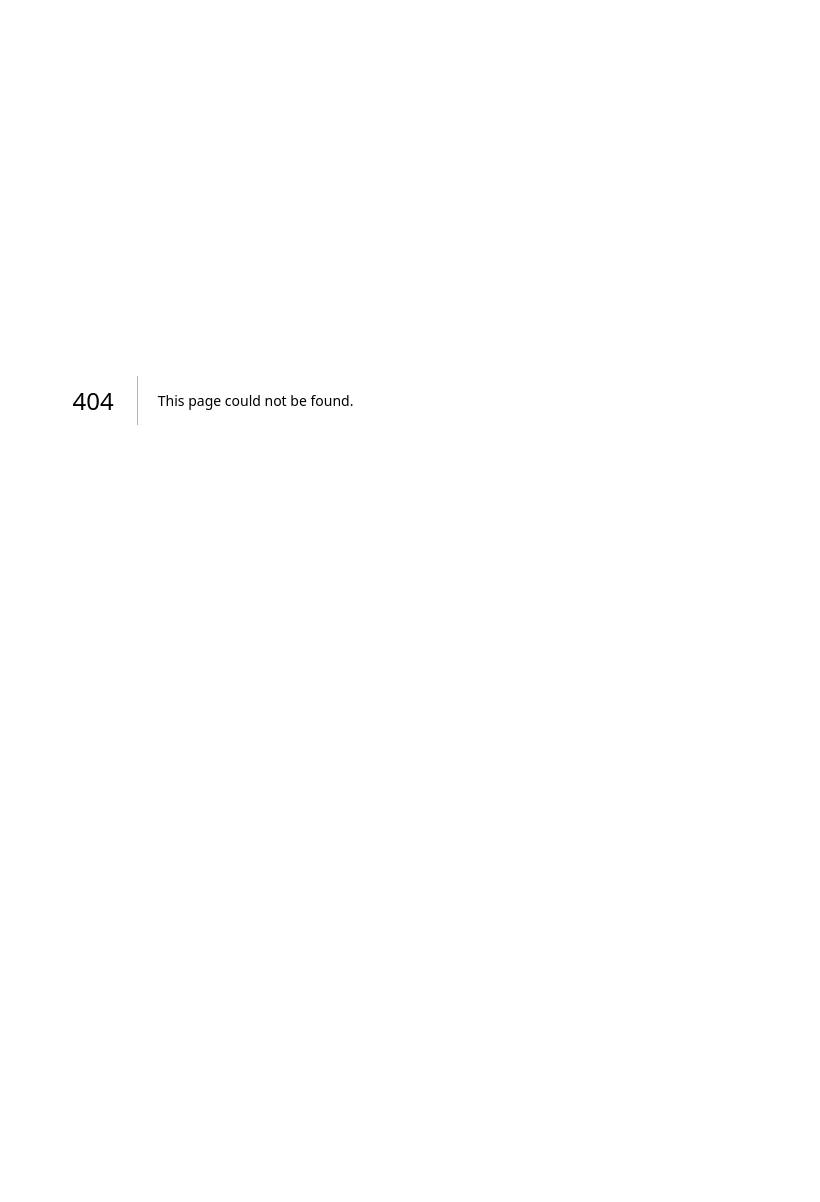
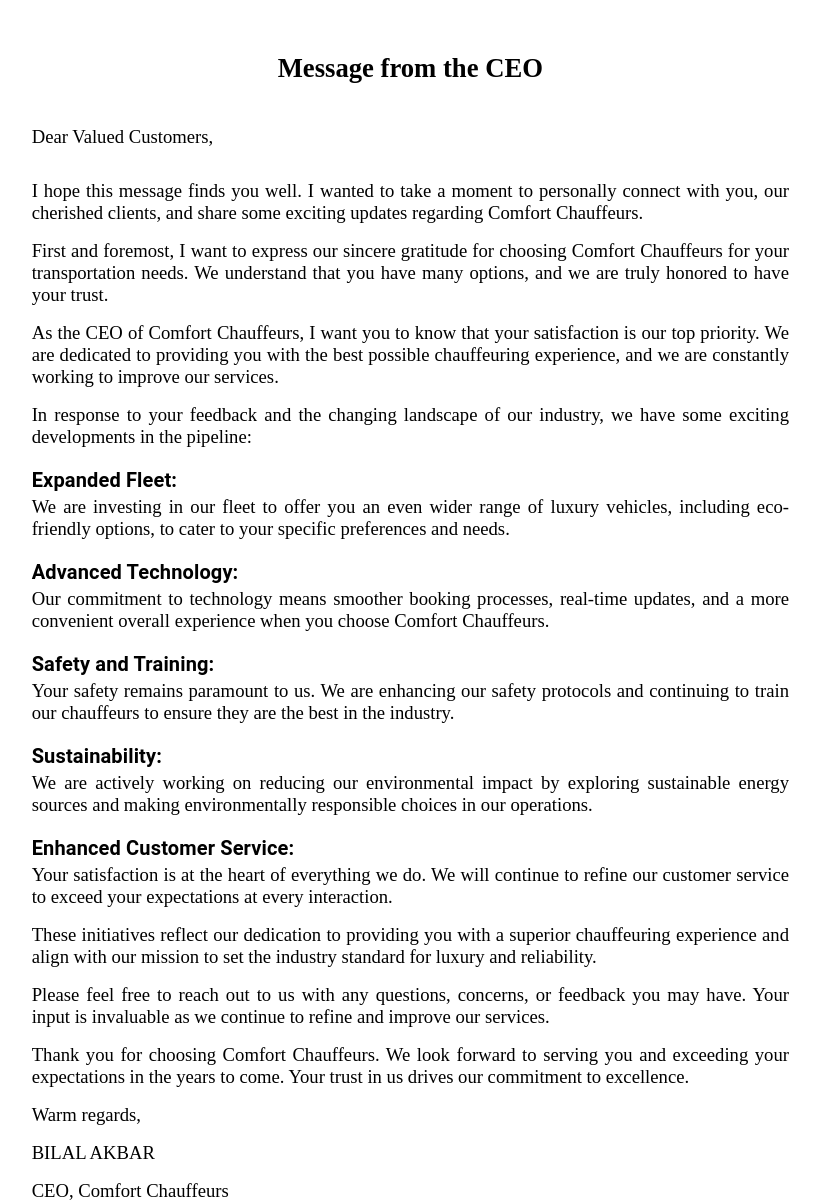
Before and after one commit to tatral77/ComfChauf, a Next.js app: page /ceomessage in a window 1280 px wide. Before the commit this address had no page. Shown: the whole page, without its empty margins (427-1247 px from the left). Before the commit the page ends 800 px from the top, so only its background shows below. Built offline with nearby package versions, Linux system fonts and the light colour scheme.

Commit message:
29092023

```diff
--- a/components/AboutUsCardCmp.js
+++ b/components/AboutUsCardCmp.js
@@ -5,15 +5,16 @@
 import Typography from "@mui/material/Typography";
 import { CardActionArea } from "@mui/material";
 import professional from "../public/gallery/professional.jpg";
+import Image from "next/Image";
 
-export default function ActionAreaCard() {
+export default function AboutUsCardCmp() {
   return (
     <Card sx={{ maxWidth: 400 }}>
       <CardActionArea>
-        <CardMedia
+        <Image
           component="img"
           height="140"
-          image={professional}
+          url={professional}
           alt="green iguana"
         />
         <CardContent>
--- a/pages/aboutus/index.js
+++ b/pages/aboutus/index.js
@@ -3,6 +3,7 @@
 import Image from "next/Image";
 import styles from "./about.module.css";
 import banner from "../../public/gallery/comfort.jpg";
+import AboutUsCardCmp from "../../components/AboutUsCardCmp";
 export default function AboutUs() {
   return (
     <Container>
--- /dev/null
+++ b/pages/ceomessage/ceomessage.module.css
@@ -0,0 +1,24 @@
+.para1 {
+  font-size: 14pt;
+  text-align: justify;
+  top: 30px;
+}
+.para2 {
+  font-size: 18pt;
+  text-align: center;
+  top: 30px;
+  word-spacing: 0.1cap;
+}
+.imagecontainer {
+  position: relative !important;
+  justify-content: center;
+  align-items: center;
+  padding: 10px;
+}
+
+.image {
+  object-fit: contain;
+  width: 100% !important;
+  position: relative !important;
+  height: unset !important;
+}
--- /dev/null
+++ b/pages/ceomessage/index.js
@@ -0,0 +1,114 @@
+import { Box, Typography, Grid, Item, Container } from "@mui/material";
+import PageHeading from "../../controls/PageHeading";
+import Image from "next/Image";
+import styles from "./ceomessage.module.css";
+import banner from "../../public/gallery/ceo.jpg";
+import AboutUsCardCmp from "../../components/AboutUsCardCmp";
+export default function AboutUs() {
+  return (
+    <Container>
+      <Box sx={{ height: "100vh" }} mt={6}>
+        <Grid container spacing={4}>
+          <Grid item md={4}>
+            <Box className={styles.imagecontainer}>
+              <Image src={banner} className={styles.image} />
+            </Box>
+          </Grid>
+          <Grid item md={8}>
+            <PageHeading title="Message from the CEO" />
+            <Box className={styles.para1} sx={{ pt: 4 }}>
+              Dear Valued Customers,
+            </Box>
+            <Box className={styles.para1} sx={{ pt: 4 }}>
+              I hope this message finds you well. I wanted to take a moment to
+              personally connect with you, our cherished clients, and share some
+              exciting updates regarding Comfort Chauffeurs.
+            </Box>
+            <Box className={styles.para1} sx={{ pt: 2 }}>
+              First and foremost, I want to express our sincere gratitude for
+              choosing Comfort Chauffeurs for your transportation needs. We
+              understand that you have many options, and we are truly honored to
+              have your trust.
+            </Box>
+
+            <Box className={styles.para1} sx={{ pt: 2 }}>
+              As the CEO of Comfort Chauffeurs, I want you to know that your
+              satisfaction is our top priority. We are dedicated to providing
+              you with the best possible chauffeuring experience, and we are
+              constantly working to improve our services.
+            </Box>
+            <Box className={styles.para1} sx={{ pt: 2 }}>
+              In response to your feedback and the changing landscape of our
+              industry, we have some exciting developments in the pipeline:
+            </Box>
+
+            <Box className={styles.para1} sx={{ pt: 2 }}>
+              <Typography variant="h6" sx={{ fontWeight: "bold" }}>
+                Expanded Fleet:
+              </Typography>
+              We are investing in our fleet to offer you an even wider range of
+              luxury vehicles, including eco-friendly options, to cater to your
+              specific preferences and needs.
+            </Box>
+            <Box className={styles.para1} sx={{ pt: 2 }}>
+              <Typography variant="h6" sx={{ fontWeight: "bold" }}>
+                Advanced Technology:
+              </Typography>
+              Our commitment to technology means smoother booking processes,
+              real-time updates, and a more convenient overall experience when
+              you choose Comfort Chauffeurs.
+            </Box>
+            <Box className={styles.para1} sx={{ pt: 2 }}>
+              <Typography variant="h6" sx={{ fontWeight: "bold" }}>
+                Safety and Training:
+              </Typography>
+              Your safety remains paramount to us. We are enhancing our safety
+              protocols and continuing to train our chauffeurs to ensure they
+              are the best in the industry.
+            </Box>
+            <Box className={styles.para1} sx={{ pt: 2 }}>
+              <Typography variant="h6" sx={{ fontWeight: "bold" }}>
+                Sustainability:
+              </Typography>
+              We are actively working on reducing our environmental impact by
+              exploring sustainable energy sources and making environmentally
+              responsible choices in our operations.
+            </Box>
+            <Box className={styles.para1} sx={{ pt: 2 }}>
+              <Typography variant="h6" sx={{ fontWeight: "bold" }}>
+                Enhanced Customer Service:
+              </Typography>
+              Your satisfaction is at the heart of everything we do. We will
+              continue to refine our customer service to exceed your
+              expectations at every interaction.
+            </Box>
+            <Box className={styles.para1} sx={{ pt: 2 }}>
+              These initiatives reflect our dedication to providing you with a
+              superior chauffeuring experience and align with our mission to set
+              the industry standard for luxury and reliability.
+            </Box>
+            <Box className={styles.para1} sx={{ pt: 2 }}>
+              Please feel free to reach out to us with any questions, concerns,
+              or feedback you may have. Your input is invaluable as we continue
+              to refine and improve our services.
+            </Box>
+            <Box className={styles.para1} sx={{ pt: 2 }}>
+              Thank you for choosing Comfort Chauffeurs. We look forward to
+              serving you and exceeding your expectations in the years to come.
+              Your trust in us drives our commitment to excellence.
+            </Box>
+            <Box className={styles.para1} sx={{ pt: 2 }}>
+              Warm regards,
+            </Box>
+            <Box className={styles.para1} sx={{ pt: 2 }}>
+              BILAL AKBAR
+            </Box>
+            <Box className={styles.para1} sx={{ pt: 2 }}>
+              CEO, Comfort Chauffeurs
+            </Box>
+          </Grid>
+        </Grid>
+      </Box>
+    </Container>
+  );
+}
--- a/pages/index.js
+++ b/pages/index.js
@@ -1,6 +1,5 @@
 import Head from "next/head";
 import Image from "next/image";
-
 import HomeBanner from "../components/HomeBanner";
 import BookingTabs from "../components/BookingTabs";
 import FleetCardCm from "../components/FleetCardCm";
@@ -10,7 +9,6 @@
     <>
       <main>
         <HomeBanner />
-
         <FleetCardCm />
       </main>
     </>
```
Also changed, not shown: public/Gallery/ceo.jpg (added), public/Gallery/logo.png (added).
